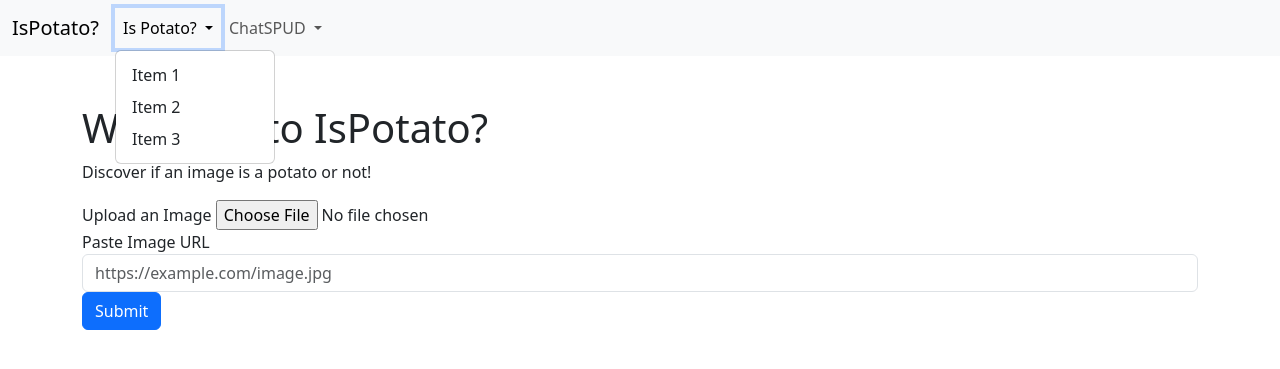
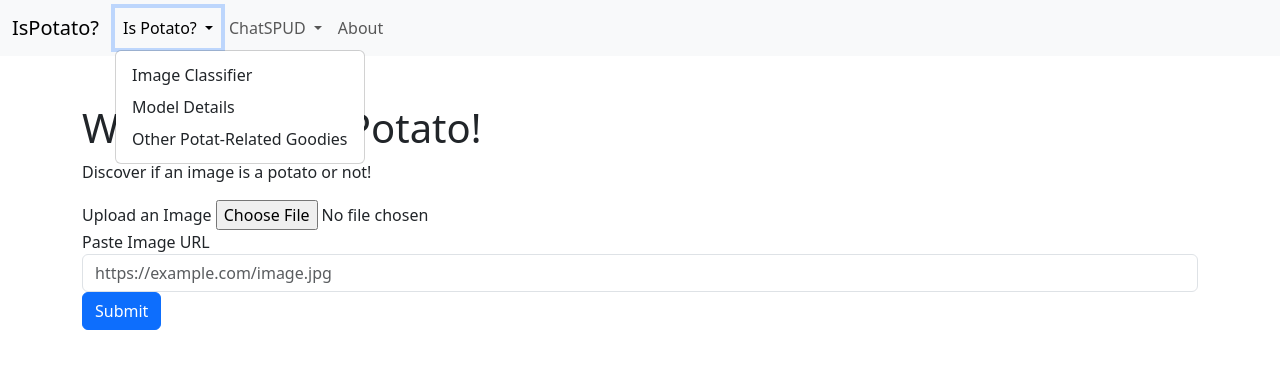
Before and after one commit to mcgeddes11/is-potato, a Flask app: page / in a window 1280 px wide, after a click on "Is Potato?". Shown: the top 369 px of the page. Run offline with Flask 3, Linux system fonts and the light colour scheme.

Commit message:
almost functional

```diff
--- a/app/app.py
+++ b/app/app.py
@@ -1,15 +1,19 @@
-from flask import Flask, render_template, request
+from flask import Flask, render_template, request, redirect, url_for
 import requests
 from PIL import Image
 from io import BytesIO
 from uuid import uuid4
 from models import IsPotatoModel
 import os
-from keras_preprocessing import image
+import json
 
 model = IsPotatoModel(os.path.join(os.environ["MODEL_PATH"], "classifier_model.h5"),
                       img_width=150,
                       img_height=150)
+
+# TODO: externalize this as a database of some kind
+results_object = {}
+results_object["test"] = {"class": "is potato", "probability": 1.0}
 
 app = Flask(__name__)
 # TODO: configure to auto-delete the static/imgs files that are older than x days
@@ -37,12 +41,22 @@ def process_input():
             else:
                 image = Image.open(BytesIO(response.content))
                 # process the image using our model
+                # TODO: include logic to output potato/not potato in model class
                 results = model.predict(image)
                 # save to file?
-                print(results)
+                image_id = str(uuid4())
+                results_object[image_id] = results
+                image.save(os.path.join(app.root_path, "static", "potatoes", "{}.jpg".format(image_id)))
+
+                return redirect(url_for("ispotato_results", id=image_id))
+    else:
+        render_template('ispotato_main.html', page_title="IsPotato?")
 
 
-        return "Input received!"
+@app.route('/results/<id>')
+def ispotato_results(id):
+    result = results_object[id]
+    return render_template('ispotato_results.html', id=id, ispotato=result["class"], confidence=result["probability"])
 
 if __name__ == '__main__':
     app.run()
--- a/app/models.py
+++ b/app/models.py
@@ -15,4 +15,8 @@ class IsPotatoModel:
         image_data = numpy.resize(image_data, (self.img_height, self.img_width, 3))
         image_data = numpy.expand_dims(image_data, axis=0)
         result = self.model.predict(image_data)
-        return result
+        # TODO: calibrate this
+        if result[0][0] > 0.1:
+            return {"class": "is potato", "probability": result[0][0]}
+        else:
+            return {"class": "is not potato", "probability": result[0][0]}
--- a/app/templates/base.html
+++ b/app/templates/base.html
@@ -1,7 +1,7 @@
 <!DOCTYPE html>
 <html>
 <head>
-  <title>IsPotato?</title>
+  <title>IsPotato</title>
   <script type="text/javascript" src="https://ajax.googleapis.com/ajax/libs/jquery/3.7.0/jquery.min.js"></script>
   <script type="text/javascript" src="https://cdn.jsdelivr.net/npm/bootstrap@5.3.0/dist/js/bootstrap.bundle.min.js"></script>
   <link href="https://cdn.jsdelivr.net/npm/bootstrap@5.3.0/dist/css/bootstrap.min.css" rel="stylesheet">
@@ -22,9 +22,9 @@
               Is Potato?
             </a>
             <ul class="dropdown-menu" aria-labelledby="potatoDropdown">
-              <li><a class="dropdown-item" href="#">Item 1</a></li>
-              <li><a class="dropdown-item" href="#">Item 2</a></li>
-              <li><a class="dropdown-item" href="#">Item 3</a></li>
+              <li><a class="dropdown-item" href="#">Image Classifier</a></li>
+              <li><a class="dropdown-item" href="#">Model Details</a></li>
+              <li><a class="dropdown-item" href="#">Other Potat-Related Goodies</a></li>
             </ul>
           </li>
           <li class="nav-item dropdown">
@@ -32,19 +32,26 @@
               ChatSPUD
             </a>
             <ul class="dropdown-menu" aria-labelledby="chatSpudDropdown">
-              <li><a class="dropdown-item" href="#">Submenu Item 1</a></li>
-              <li><a class="dropdown-item" href="#">Submenu Item 2</a></li>
-              <li><a class="dropdown-item" href="#">Submenu Item 3</a></li>
+              <li><a class="dropdown-item" href="#">ChatSPUD Interface</a></li>
+              <li><a class="dropdown-item" href="#">Model Info</a></li>
             </ul>
           </li>
+          <li class="nav-item">
+            <a class="nav-link" href="#" id="about" role="button">
+              About
+            </a>
         </ul>
       </div>
     </div>
   </nav>
 </header>
 
+ <div class="container mt-5">
+  <h1>Welcome to IsPotato!</h1>
+
 {% block content %}
 {% endblock %}
 
+ </div>
 </body>
 </html>
--- a/app/templates/ispotato_main.html
+++ b/app/templates/ispotato_main.html
@@ -1,8 +1,6 @@
 {% extends "base.html" %}
 
 {% block content %}
-  <div class="container mt-5">
-    <h1>Welcome to IsPotato?</h1>
   <p>Discover if an image is a potato or not!</p>
 
   <form method="post" action="/process" enctype="multipart/form-data">
@@ -16,5 +14,4 @@
     </div>
     <button type="submit" class="btn btn-primary">Submit</button>
   </form>
-  </div>
 {% endblock %}
```
Also changed, not shown: app/templates/ispotato_results.html (+10 -5 lines), app/static/potatoes/c2badcfd-bee7-464f-b9c1-75a88f9b5fac.jpg (added), app/static/potatoes/test.jpg (added), 1 other file. Lines whose indentation alone changed are shown as unchanged.
